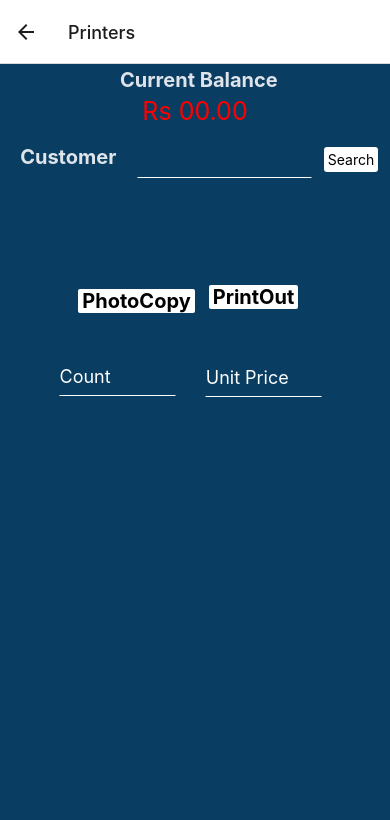
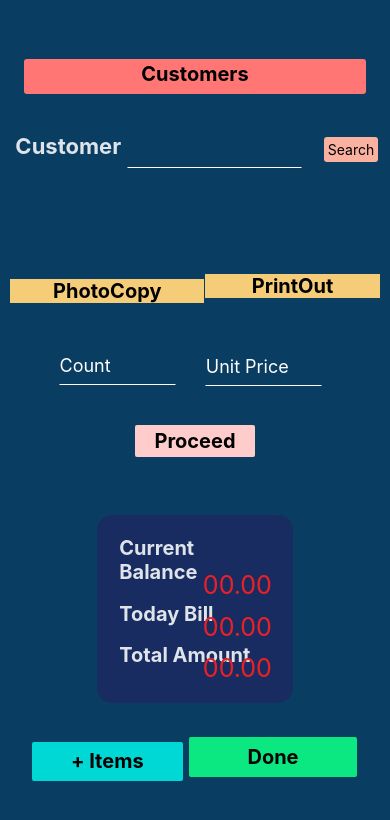
Before and after one commit to AshanManuka/EMS, a React Native app: screen /Printers in a window 390 px wide. Shown: the top 820 px of the page. Built offline with nearby package versions, Linux system fonts and the light colour scheme.

Commit message:
mostly completed printing form

```diff
--- a/App.js
+++ b/App.js
@@ -13,15 +13,15 @@ export default function App() {
     <NavigationContainer>
       <stack.Navigator>
         <stack.Screen
-          name= 'Home'
+          name= 'Home' options={{headerShown: false}}
           component={HomeScreen}
         />
         <stack.Screen
-          name= 'Details'
+          name= 'Details' options={{headerShown: false}}
           component={DetailScreen}
         />
         <stack.Screen
-          name= 'Printers'
+          name= 'Printers' options={{headerShown: false}}
           component={PrinterScreen}
         />
 
--- a/screen/DetailScreen.js
+++ b/screen/DetailScreen.js
@@ -1,13 +1,36 @@
-import { Button, StyleSheet, Text, View } from 'react-native'
+import React from 'react';
+import { StyleSheet, Text, View, TextInput } from 'react-native'
 
 const DetailScreen = ({navigation}) => {
+
+    const [text, onChangeText] = React.useState('');
+
+    const handleTextChange = (inputText) => {
+        onChangeText(inputText); // Update the state with the typed text
+        //Implement code here to search customer by name
+      };
+
+
     return (
-        <View style={StyleSheet.container}>
-        <Text>Tou Are Welcome..!</Text>
-        <Button
-        title='Click For Home'
-        onPress={() => navigation.navigate("Home")}
+    <View style={styles.container}>
+
+        <Text style={styles.mainText}>Customers</Text>
+
+        <Text style={styles.textOne}>Add Customer :</Text>
+
+
+
+        <TextInput
+        style={styles.inputOne}
+        onChangeText={handleTextChange}
+        value={text}
         />
+
+
+
+
+
+
     </View>
     )
 }
@@ -15,9 +38,37 @@ export default DetailScreen
 
 const styles = StyleSheet.create({
     container: {
-        flex:1,
-        backgroundColor: '#fff',
+        backgroundColor: '#0a3d62',
         alignItems: 'center',
-        justifyContent: 'center'
+        flex:1
     },
+    mainText:{
+        fontSize:30,
+        color:'#fff',
+        fontWeight:'bold',
+        marginTop:'15%',
+        marginBottom:'20%'
+    },
+    textOne:{
+        color:'#fff',
+        marginTop:'-10%',
+        marginLeft:'-55%',
+        fontWeight:'bold',
+        fontSize:20
+    },
+    inputOne:{
+        height: 40,
+        width:'50%',
+        borderWidth: 1,
+        marginTop:'-10%',
+        marginLeft:'40%',
+        borderTopColor:'#0a3d62',
+        borderLeftColor:'#0a3d62',
+        borderRightColor:'#0a3d62',
+        borderBottomColor:'#fff',
+        color:'#fff',
+        fontSize:18,
+
+    }
+
 })
--- a/screen/HomeScreen.js
+++ b/screen/HomeScreen.js
@@ -18,14 +18,14 @@ const HomeScreen = ({navigation}) => {
         <View style={styles.btnSec}>
         <Pressable style={styles.button}
         onPress={() => navigation.navigate('Details')}>
-        <Text style={styles.btnText}>Other Item</Text>
+        <Text style={styles.btnText}>Selling Item</Text>
         </Pressable>
         </View>
 
         <View style={styles.btnSec}>
         <Pressable style={styles.button}
-        onPress={() => Alert.alert('Under Development..!')}>
-        <Text style={styles.btnText}>Summery</Text>
+        onPress={() => navigation.navigate('Details')}>
+        <Text style={styles.btnText}>Customers</Text>
         </Pressable>
         </View>
 
--- a/screen/PrinterScreen.js
+++ b/screen/PrinterScreen.js
@@ -4,7 +4,8 @@ import { StyleSheet, Text, View, TextInput, Alert, Button, TouchableOpacity } fr
 const PrinterScreen = ({navigation}) => {
 
     const [text, onChangeText] = React.useState('');
-    const [number, onChangeNumber] = React.useState('');
+    const [qty, onChangeQty] = React.useState('');
+    const [price, onChangePrice] = React.useState('');
 
 
     const handleTextChange = (inputText) => {
@@ -13,12 +14,12 @@ const PrinterScreen = ({navigation}) => {
     };
 
     const itemCount = (inputText) => {
-      onChangeNumber(inputText)
+      onChangeQty(inputText)
       //Implement code here to search customer by name
     };
 
     const unitPrice = (inputText) => {
-      onChangeNumber(inputText); // Update the state with the typed text
+      onChangePrice(inputText); // Update the state with the typed text
       //Implement code here to search customer by name
     };
 
@@ -31,12 +32,22 @@ const PrinterScreen = ({navigation}) => {
       }
     };
 
+    const makeBusiness = () => {
+
+      alert("A set created..! ")
+    }
+
     return (
     <View style={styles.body}>
-        <Text style={styles.textThree}>Current Balance</Text>
-        <Text style={styles.balance}>Rs 00.00</Text>
 
-        <Text style={styles.textTwo}>Customer</Text>
+      <TouchableOpacity
+        style={styles.customerBtn}
+        onPress={() => navigation.navigate("Details")}
+      >
+        <Text style={styles.processBtnText}>Customers</Text>
+      </TouchableOpacity>
+
+      <Text style={styles.textTwo}>Customer</Text>
 
       <TextInput
         style={styles.inputOne}
@@ -71,7 +82,7 @@ const PrinterScreen = ({navigation}) => {
         style={styles.inputQty}
         placeholder='Count'
         onChangeText={itemCount}
-        value={number}
+        value={qty}
         keyboardType='numeric'
       />
 
@@ -79,9 +90,42 @@ const PrinterScreen = ({navigation}) => {
         style={styles.inputPrice}
         placeholder='Unit Price'
         onChangeText={unitPrice}
-        value={number}
+        value={price}
         keyboardType='numeric'
       />
+
+      <TouchableOpacity
+        style={styles.processBtn}
+        onPress={makeBusiness}
+      >
+        <Text style={styles.processBtnText}>Proceed</Text>
+      </TouchableOpacity>
+
+        <View style={styles.substage}>
+        <Text style={styles.textThree}>Current Balance</Text>
+        <Text style={styles.balance}>00.00</Text>
+
+        <Text style={styles.textThree}>Today Bill</Text>
+        <Text style={styles.balance}>00.00</Text>
+
+        <Text style={styles.textThree}>Total Amount</Text>
+        <Text style={styles.balance}>00.00</Text>
+        </View>
+
+
+        <TouchableOpacity
+        style={styles.newBtn}
+        onPress={makeBusiness}
+      >
+        <Text style={styles.processBtnText}>+ Items</Text>
+      </TouchableOpacity>
+
+      <TouchableOpacity
+        style={styles.confirmBtn}
+        onPress={makeBusiness}
+      >
+        <Text style={styles.processBtnText}>Done</Text>
+      </TouchableOpacity>
 
 
     </View>
@@ -102,11 +146,17 @@ const styles= StyleSheet.create({
       fontSize: 25,
       fontWeight: 'bold'
     },
+    substage:{
+      backgroundColor:'#182C61',
+      borderRadius:15,
+      padding:'5%',
+      marginTop:'15%'
+    },
     textTwo:{
         color: '#dfe4ea',
         marginLeft: '-65%',
         marginTop: '5%',
-        fontSize: 20,
+        fontSize: 22,
         fontWeight: 'bold'
       },
       textThree:{
@@ -122,7 +172,7 @@ const styles= StyleSheet.create({
         width:'45%',
         borderWidth: 1,
         marginTop:'-8%',
-        marginLeft:'15%',
+        marginLeft:'10%',
         borderTopColor:'#0a3d62',
         borderLeftColor:'#0a3d62',
         borderRightColor:'#0a3d62',
@@ -162,36 +212,79 @@ const styles= StyleSheet.create({
         marginTop:'10%',
       },
       searchBtn:{
-        backgroundColor:'#fff',
+        backgroundColor:'#fab1a0',
         right:'-40%',
         marginTop:'-8%',
         padding:'1%',
         borderRadius:3,
       },
       balance:{
-        color:'red',
+        color:'#EA2027',
         fontSize:25,
+        marginLeft:'55%',
+        marginTop:'-10%'
       },
       photocopySelectBtn:{
-        backgroundColor:'#fff',
-        paddingLeft:'1%',
-        paddingRight:'1%',
-        borderRadius:2,
+        backgroundColor:'#f5cd79',
+        paddingLeft:'11%',
+        paddingRight:'11%',
         marginTop:'30%',
-        marginLeft:'-30%'
+        marginLeft:'-45%'
 
       },
       printoutSelectBtn:{
-        backgroundColor:'#fff',
-        paddingLeft:'1%',
-        paddingRight:'1%',
-        borderRadius:2,
-        marginTop:'-7%',
-        marginLeft:'30%'
+        backgroundColor:'#f5cd79',
+        paddingLeft:'12%',
+        paddingRight:'12%',
+        marginTop:'-7.25%',
+        marginLeft:'50%'
       },
       commonBtnText:{
         fontSize:20,
         fontWeight:'bold'
+      },
+      processBtn:{
+        backgroundColor:'#ffcccc',
+        marginTop:'10%',
+        paddingLeft:'5%',
+        paddingRight:'5%',
+        paddingTop:'1%',
+        paddingBottom:'1%',
+        borderRadius:2
+      },
+      processBtnText:{
+        fontSize:20,
+        fontWeight:'bold',
+      },
+      newBtn:{
+        backgroundColor:'#00d8d6',
+        marginTop:'10%',
+        paddingLeft:'10%',
+        paddingRight:'10%',
+        paddingTop:'2%',
+        paddingBottom:'2%',
+        marginLeft:'-45%',
+        borderRadius:2
+      },
+      confirmBtn:{
+        backgroundColor:'#0be881',
+        marginTop:'-11.25%',
+        paddingLeft:'15%',
+        paddingRight:'15%',
+        paddingTop:'2%',
+        paddingBottom:'2%',
+        marginLeft:'40%',
+        borderRadius:2
+      },
+      customerBtn:{
+        backgroundColor:'#ff7675',
+        marginTop:'15%',
+        marginBottom:'5%',
+        paddingLeft:'30%',
+        paddingRight:'30%',
+        paddingTop:'1%',
+        paddingBottom:'2%',
+        borderRadius:3
       }
 
   })
```
